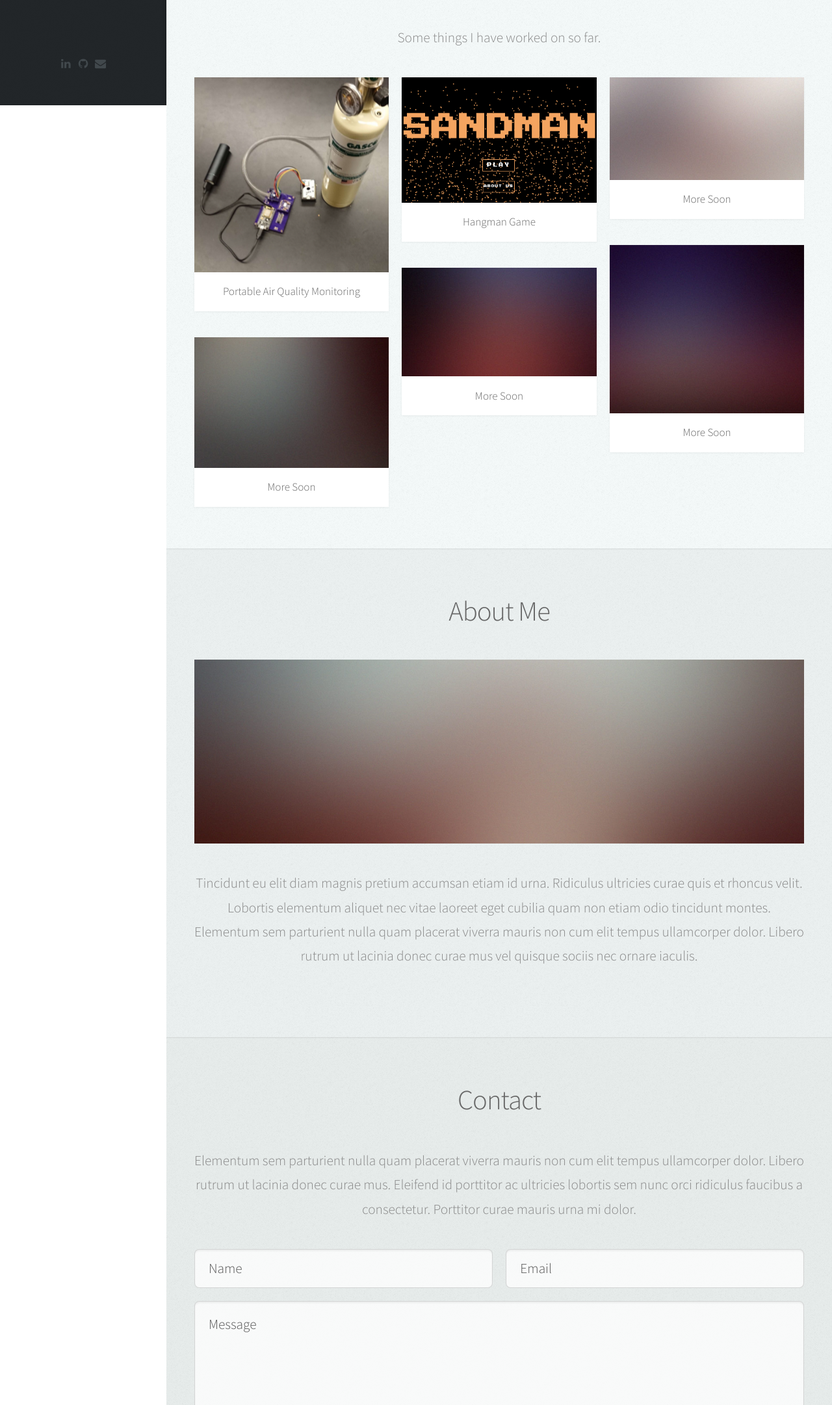
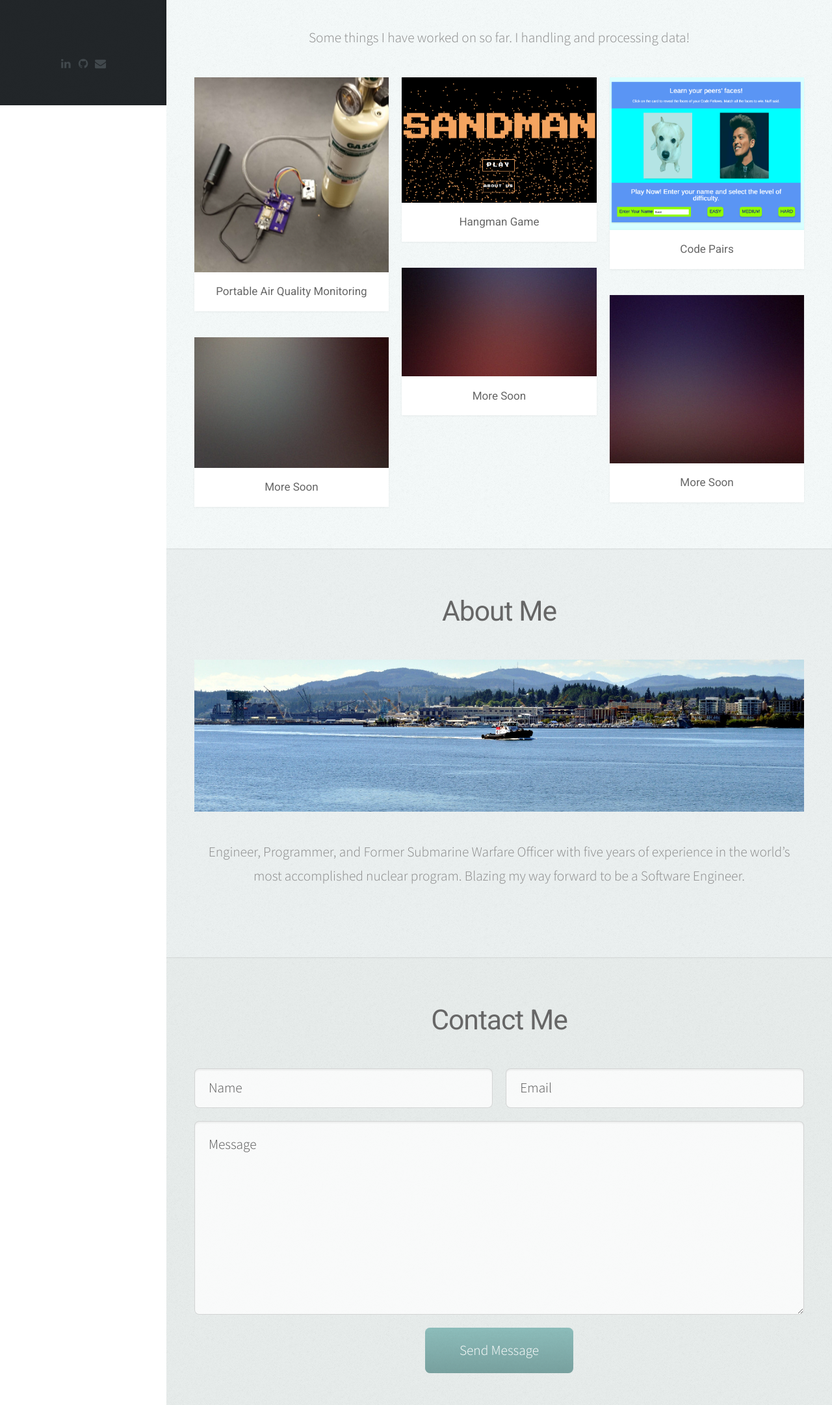
Before and after one commit to nguyenvinh2/portfolio-new, a plain HTML site: page index.html in a window 1280 px wide. Shown: the part 638-2800 px from the top of the page at 65% size. Drawn offline with Linux system fonts and the light colour scheme.

Commit message:
personalize done

```diff
--- a/assets/css/base.css
+++ b/assets/css/base.css
@@ -1,5 +1,6 @@
 @import url("font-awesome.min.css");
 @import url("https://fonts.googleapis.com/css?family=Source+Sans+Pro:300,300italic,400,600");
+@import url("https://fonts.googleapis.com/css?family=Roboto");
 
 /*
 	Prologue by HTML5 UP
@@ -49,6 +50,7 @@ h1, h2, h3, h4, h5, h6 {
   font-weight: 300;
   color: #666;
   line-height: 1.5em;
+  font-family: 'Roboto';
 }
 
 h1 a, h2 a, h3 a, h4 a, h5 a, h6 a {
--- a/assets/css/layout.css
+++ b/assets/css/layout.css
@@ -1803,7 +1803,7 @@ section, article {
 
     #main > section.one {
       background-color: #81918E;
-      background-image: url("../../images/banner.jpg");
+      background-image: url("../../images/header.jpg");
     }
 
     #main > section.two {
--- a/index.html
+++ b/index.html
@@ -25,7 +25,7 @@
 
 			<!-- Logo -->
 			<div id="logo">
-				<span class="image avatar48"><img src="images/avatar.jpg" alt="" /></span>
+				<span class="image avatar48"><img src="images/me.png" alt="" /></span>
 				<h1 id="title">Vinh Nguyen</h1>
 				<p>Software Development Engineer</p>
 			</div>
@@ -91,7 +91,7 @@
 					<h2>Projects</h2>
 				</header>
 
-				<p>Some things I have worked on so far.</p>
+				<p>Some things I have worked on so far. I handling and processing data!</p>
 
 				<div class="row">
 					<div class="col-4 col-12-mobile">
@@ -126,9 +126,9 @@
 					</div>
 					<div class="col-4 col-12-mobile">
 						<article class="item">
-							<a href="#" class="image fit"><img src="images/pic06.jpg" alt="" /></a>
+							<a href="https://github.com/nguyenvinh2/201d56Project" class="image fit"><img src="images/codepairs.png" alt="" /></a>
 							<header>
-								<h3>More Soon</h3>
+								<h3>Code Pairs</h3>
 							</header>
 						</article>
 						<article class="item">
@@ -151,14 +151,9 @@
 					<h2>About Me</h2>
 				</header>
 
-				<a href="#" class="image featured"><img src="images/pic08.jpg" alt="" /></a>
+				<a href="#" class="image featured"><img src="images/background.jpg" alt="" /></a>
 
-				<p>Tincidunt eu elit diam magnis pretium accumsan etiam id urna. Ridiculus
-					ultricies curae quis et rhoncus velit. Lobortis elementum aliquet nec vitae
-					laoreet eget cubilia quam non etiam odio tincidunt montes. Elementum sem
-					parturient nulla quam placerat viverra mauris non cum elit tempus ullamcorper
-					dolor. Libero rutrum ut lacinia donec curae mus vel quisque sociis nec
-					ornare iaculis.</p>
+				<p>Engineer, Programmer, and Former Submarine Warfare Officer with five years of experience in the world’s most accomplished nuclear program. Blazing my way forward to be a Software Engineer.</p>
 
 			</div>
 		</section>
@@ -168,15 +163,9 @@
 			<div class="container">
 
 				<header>
-					<h2>Contact</h2>
+					<h2>Contact Me</h2>
 				</header>
-
-				<p>Elementum sem parturient nulla quam placerat viverra
-					mauris non cum elit tempus ullamcorper dolor. Libero rutrum ut lacinia
-					donec curae mus. Eleifend id porttitor ac ultricies lobortis sem nunc
-					orci ridiculus faucibus a consectetur. Porttitor curae mauris urna mi dolor.</p>
-
-				<form method="post" action="#">
+				<form method="post" action="mailto:nguyenv2@outlook.com" enctype="text/plain">
 					<div class="row">
 						<div class="col-6 col-12-mobile"><input type="text" name="name" placeholder="Name" /></div>
 						<div class="col-6 col-12-mobile"><input type="text" name="email" placeholder="Email" /></div>
@@ -199,7 +188,7 @@
 
 		<!-- Copyright -->
 		<ul class="copyright">
-			<li>&copy; Untitled. All rights reserved.</li>
+			<li>&copy; Vinh Nguyen. All rights reserved.</li>
 			<li>Design: <a href="http://html5up.net">HTML5 UP</a></li>
 		</ul>
 
```
Also changed, not shown: README.md, images/background.jpg (added), images/codepairs.png (added), images/header.jpg (added), images/me.png (added).
